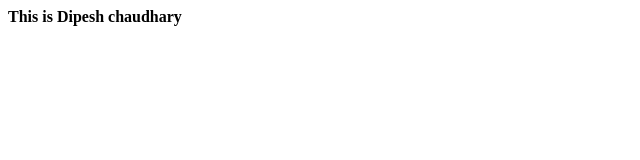
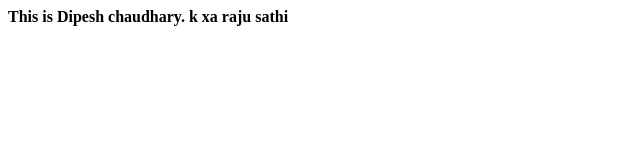
Before and after one commit to dipeshchau/dipeshchaudhary, a plain HTML site: page index.html in a window 1280 px wide. Shown: the whole page, without its empty margins (0-640 px from the left). Drawn offline with Linux system fonts and the light colour scheme.

Commit message:
Update index.html

```diff
--- a/index.html
+++ b/index.html
@@ -1,7 +1,7 @@
 <html>
   <head><title>Dipesh</title></head>
   <body>
-    <h4>This is Dipesh chaudhary</h4>
+    <h4>This is Dipesh chaudhary. k xa raju sathi</h4>
   </body>
 
 </html>
```
